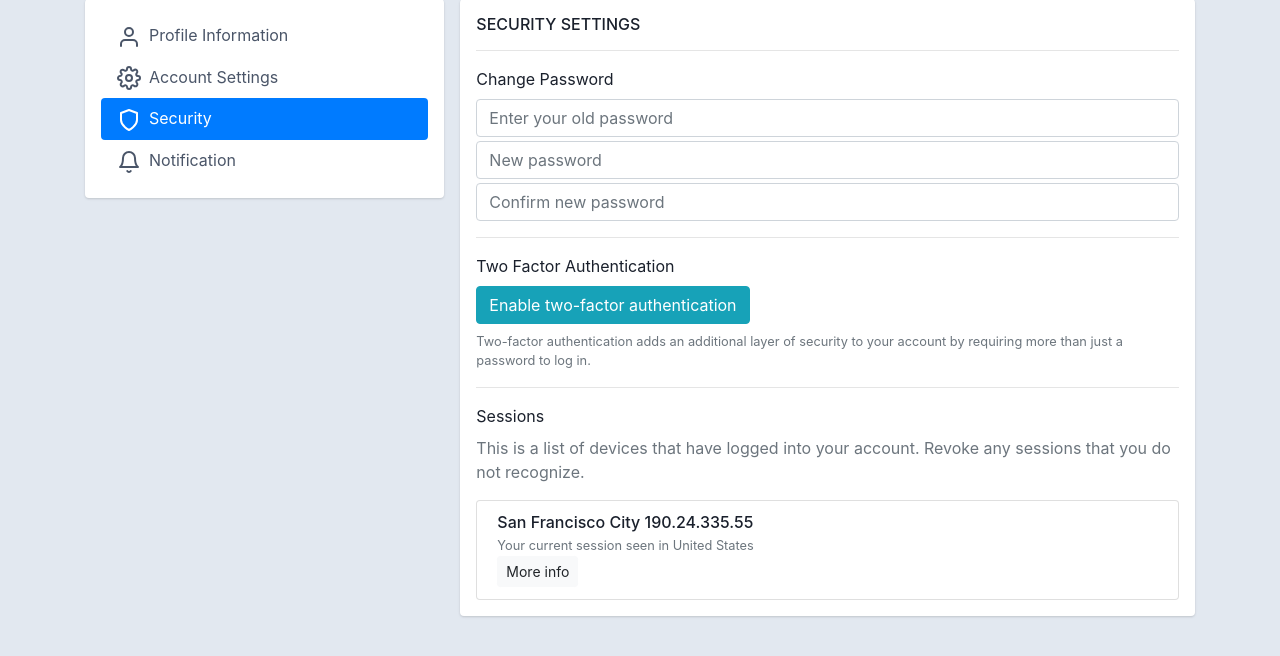
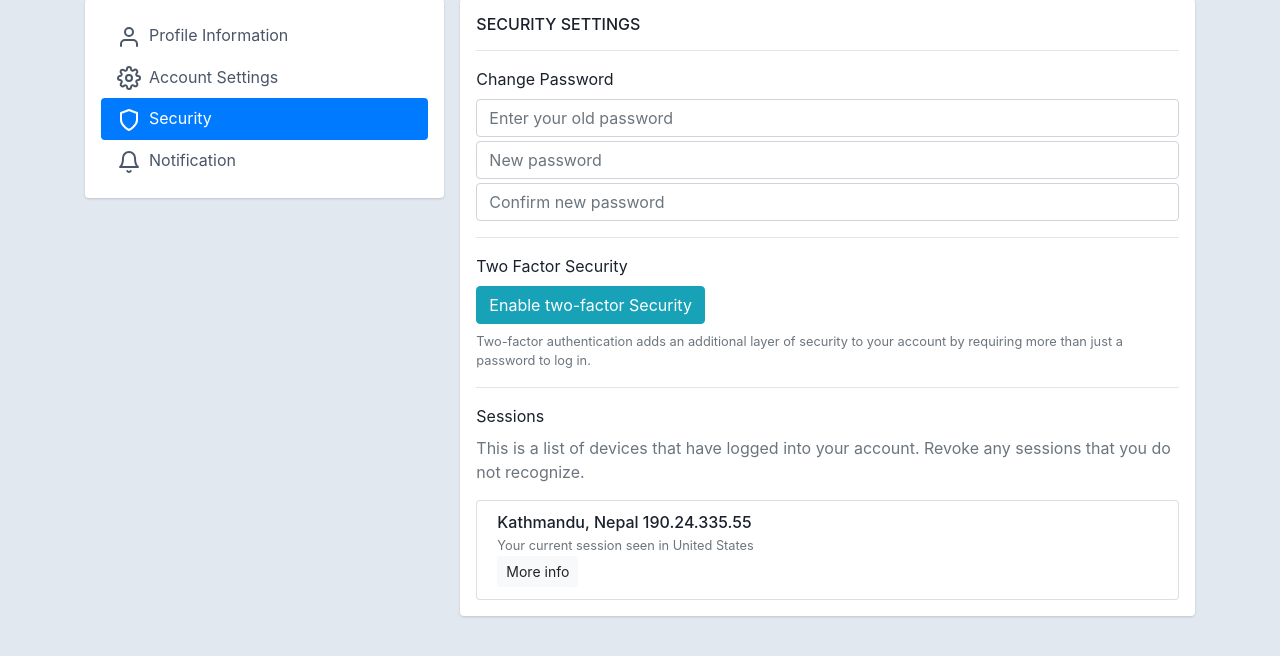
Before and after one commit to AnisH1427/Multilingual-OCR-FYP, a Django app: page /app/profile/ in a window 1280 px wide, after a click on "Security". Shown: the part 85-741 px from the top of the page. Run offline with Django 5.2, Linux system fonts and the light colour scheme; a user stored in the database is signed in; data comes from the database, SQL or seed files in the repository; both versions use the stored data as it was after the commit; some libraries are stand-ins or nearby versions.

Commit message:
minor changes in home and profile

```diff
--- a/ocrAPP/app/templates/Home.html
+++ b/ocrAPP/app/templates/Home.html
@@ -97,7 +97,7 @@
                                   <li><a class="dropdown-item" href="#">need help?</a></li>
                               </ul>
                           </div>
-                          <h4>Choose the output format
+                          <h4>Choose Output format
                           <div class="dropdown">
                               <button class="btn btn-secondary dropdown-toggle px-3 py-2" type="button" id="outputFormatButton"
                                   data-bs-toggle="dropdown" aria-expanded="false">
--- a/ocrAPP/app/templates/profile.html
+++ b/ocrAPP/app/templates/profile.html
@@ -156,8 +156,8 @@
                   <hr>
                   <form>
                     <div class="form-group">
-                      <label class="d-block">Two Factor Authentication</label>
-                      <button class="btn btn-info" type="button">Enable two-factor authentication</button>
+                      <label class="d-block">Two Factor Security</label>
+                      <button class="btn btn-info" type="button">Enable two-factor Security</button>
                       <p class="small text-muted mt-2">Two-factor authentication adds an additional layer of security to your account by requiring more than just a password to log in.</p>
                     </div>
                   </form>
@@ -169,7 +169,7 @@
                       <ul class="list-group list-group-sm">
                         <li class="list-group-item has-icon">
                           <div>
-                            <h6 class="mb-0">San Francisco City 190.24.335.55</h6>
+                            <h6 class="mb-0">Kathmandu, Nepal 190.24.335.55</h6>
                             <small class="text-muted">Your current session seen in United States</small>
                           </div>
                           <button class="btn btn-light btn-sm ml-auto" type="button">More info</button>
@@ -277,6 +277,7 @@
 
         // compare the initial form data with the current form data
         if (JSON.stringify([...initialFormData]) === JSON.stringify([...currentFormData])) {
+
         // display a message to the user
         Swal.fire({
             title: "No changes!",
@@ -286,6 +287,9 @@
 
     }
     else{
+        // update the initial form data
+        initialFormData = new FormData(this);
+
         fetch('http://localhost:8000/app/user-update/', {
             method: 'PATCH',
             headers: {
```
Also changed, not shown: ocrAPP/db.sqlite3.
